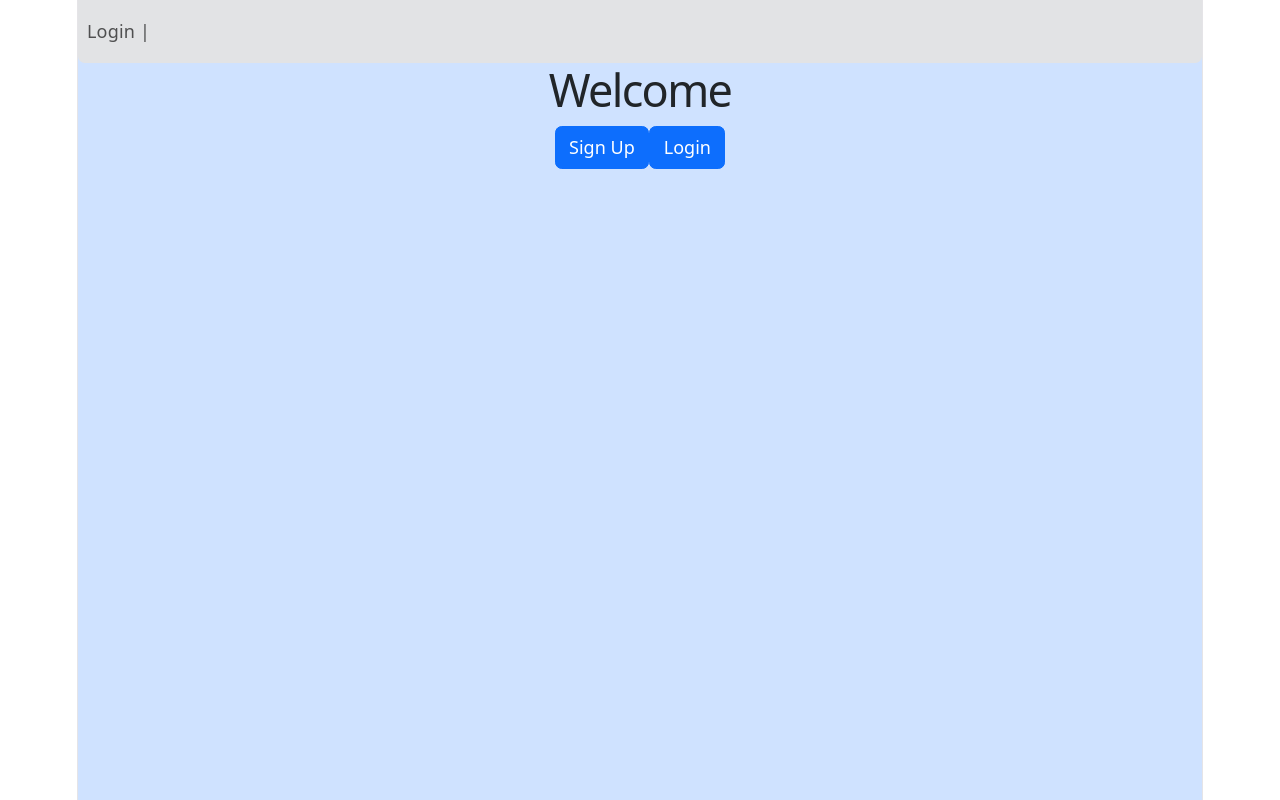
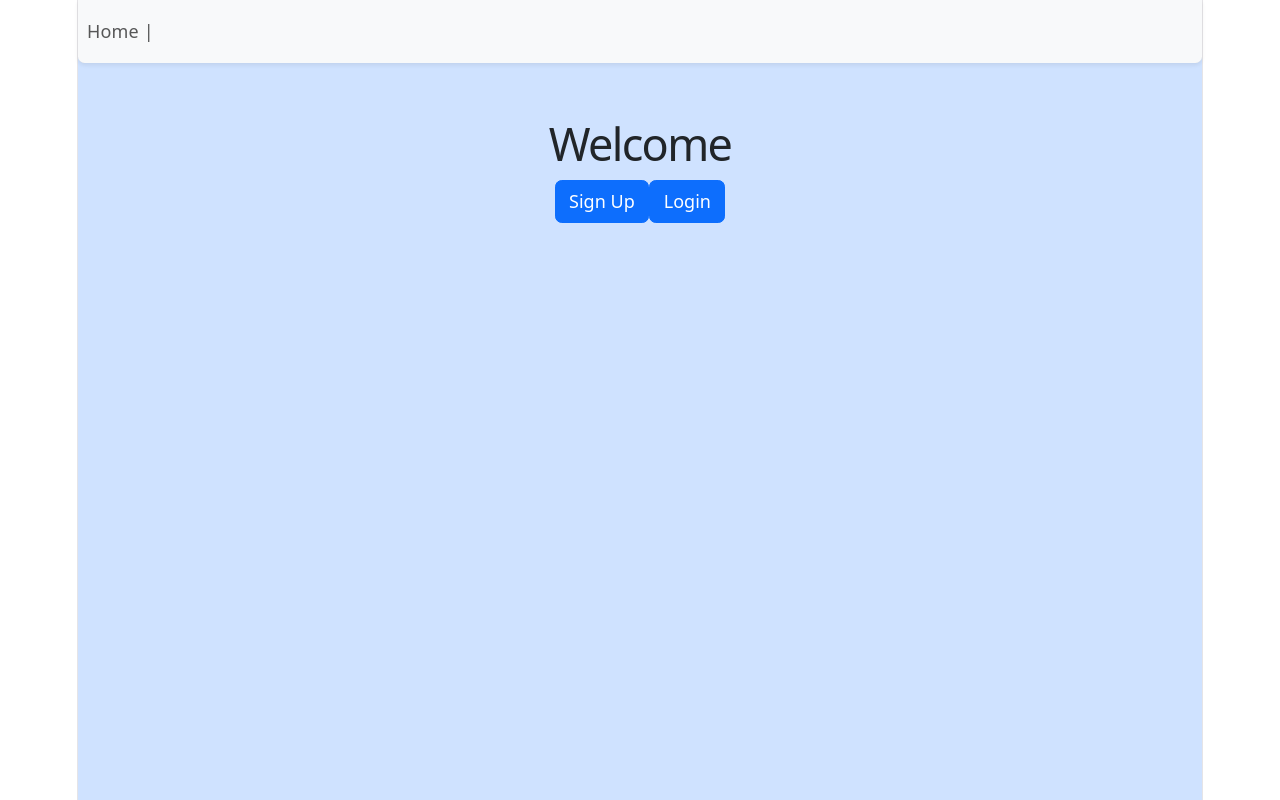
Before and after one commit to gmcallister23/ts-tasklist-assignment, a React (Vite) app: page / in a window 1280 px wide. Built offline with nearby package versions, Linux system fonts and the light colour scheme.

Commit message:
added home page, updated login to navigate to homepage automatically, moved logout button to navbar, add shadow around navbar

```diff
--- a/src/components/LoginButton.tsx
+++ b/src/components/LoginButton.tsx
@@ -1,6 +1,7 @@
 import { useAuth0 } from '@auth0/auth0-react';
 import { Button } from 'react-bootstrap';
 import Dashboard from '../pages/Dashboard';
+import Home from '../pages/Home';
 
 const LoginButton: React.FC = () => {
     const { loginWithRedirect: login, isAuthenticated, isLoading, error, logout: auth0logout, user } = useAuth0();
@@ -30,9 +31,10 @@ const LoginButton: React.FC = () => {
 
         <pre>{JSON.stringify(user, null, 2)}</pre> */}
 
-        <Dashboard />
+        <Home />
+        {/*<Dashboard /> */}
 
-        <Button onClick={logout}>Logout</Button>
+        {/*<Button onClick={logout}>Logout</Button> */}
 
         </>
     ) : (
--- a/src/components/NavBar.tsx
+++ b/src/components/NavBar.tsx
@@ -1,19 +1,28 @@
 import { Nav, Navbar } from 'react-bootstrap';
 import { Link } from 'react-router-dom';
 import { useAuth0 } from '@auth0/auth0-react';
+import { Button } from 'react-bootstrap';
 
 const NavBar: React.FC = () => {
-    const { isAuthenticated } = useAuth0();
+    const { isAuthenticated, logout: auth0logout } = useAuth0();
+
+    const logout = () =>
+        auth0logout({
+            logoutParams: {
+                returnTo: window.location.origin
+            }
+        })
 
     return (
-        <Navbar>
+        <Navbar className="shadow-sm p3 mb-5 bg-body-tertiary rounded-bottom">
             <Nav>
-                <Nav.Link as={Link} to='/'> Login |</Nav.Link>
+                <Nav.Link as={Link} to='/'> Home |</Nav.Link>
                 {isAuthenticated &&
                 <>
                     <Nav.Link as={Link} to='/dashboard'>Dashboard</Nav.Link>
                     <Nav.Link as={Link} to='/profile'>Profile</Nav.Link>
                     <Nav.Link as={Link} to='/details/'>Task Details</Nav.Link>
+                    <Button onClick={(logout)}>Logout</Button>
                 </>
                 }
             </Nav>
--- a/src/components/PageLayout.tsx
+++ b/src/components/PageLayout.tsx
@@ -8,9 +8,6 @@ type PageLayoutProps = {
 const PageLayout: React.FC<PageLayoutProps> = ({ children }) => {
     return (
         <Container>
-            <Col>
-            <NavBar />
-            </Col>
             <h1>Task Management</h1>
             {children}
         </Container>
--- /dev/null
+++ b/src/pages/Home.tsx
@@ -0,0 +1,13 @@
+const HomePage = () => {
+    return (
+        <div>
+            <h1>Welcome to Task Manager</h1>
+            <h3>Use the NavBar to explore your Task App</h3>
+            <p>In the task manager you can add, update, complete and delete tasks.</p>
+            <p>You can also view all tasks at once with descriptions, or even view individual tasks</p>
+
+        </div>
+    )
+}
+
+export default HomePage;
```
